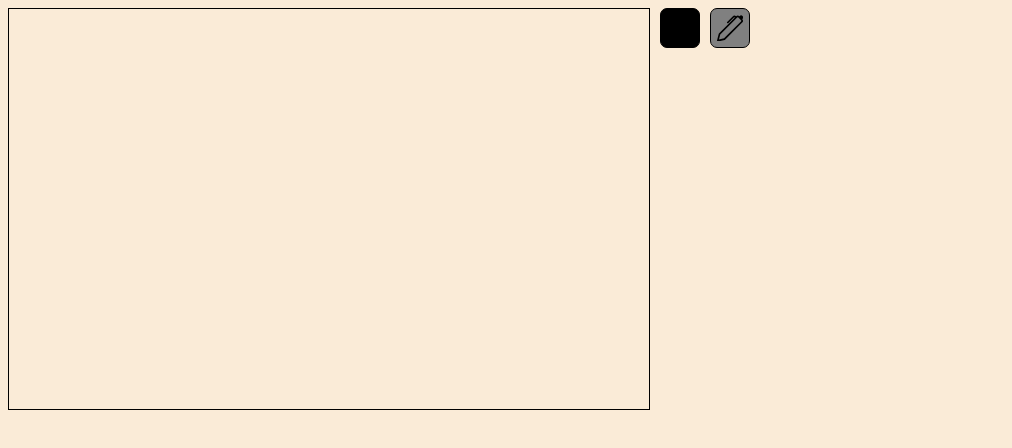
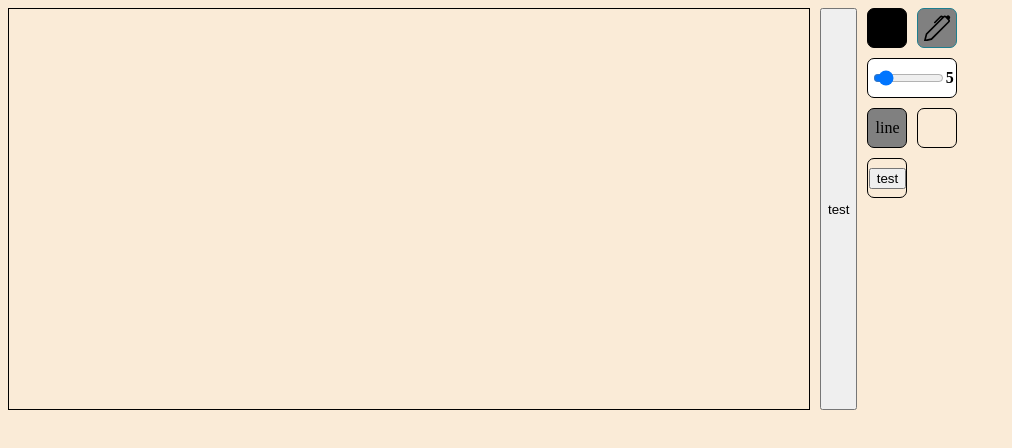
Before and after one commit to austrisD/draw-app, a React (Create React App) app: page / in a window 1280 px wide. Shown: the top 448 px of the page, without its empty margins (0-1012 px from the left). Built offline with nearby package versions, Linux system fonts and the light colour scheme.

Commit message:
refactor

```diff
--- a/src/App.js
+++ b/src/App.js
@@ -1,11 +1,30 @@
+import React, { useState } from "react";
 import { DrawField } from "./components/DrawField";
 import { Toolbar } from "./components/Toolbar";
+import { Pen } from "./global/ToolFunctions";
+
 
 function App() {
+  const [ToolbarStatus, setToolbarStatus] = useState({
+    color: "#000000",
+    lineWidth: 5,
+    tool: Pen,
+  });
+
   return (
     <div className="App">
-      <DrawField />
-      <Toolbar  />
+      <DrawField ToolbarStatus={ToolbarStatus} />
+      <Toolbar
+        setToolbarStatus={setToolbarStatus}
+        ToolbarStatus={ToolbarStatus}
+      />
+      {/* <button
+        onClick={() => {
+          console.log(ToolbarStatus);
+        }}
+      >
+        test
+      </button> */}
     </div>
   );
 }
--- a/src/components/DrawField.js
+++ b/src/components/DrawField.js
@@ -1,6 +1,6 @@
 import React, { useEffect, useRef, useState } from "react";
 
-export const DrawField = () => {
+export const DrawField = ({ ToolbarStatus }) => {
   const canvasRef = useRef(null);
   const ctxRef = useRef(null);
 
@@ -9,44 +9,51 @@ export const DrawField = () => {
 
   useEffect(() => {
     const canvas = canvasRef.current;
-    canvas.width = window.innerWidth / 2;
-    canvas.height = window.innerHeight / 2;
+    canvas.width = 800;
+    canvas.height = 400;
     // canvas.style.width = `${400}px`;
     // canvas.style.height = `${200}px`;
-
     const ctx = canvas.getContext("2d");
     // ctx.scale(2, 2);
     ctx.lineCap = "round";
-    ctx.strokeStyle = "#36393e";
-    ctx.lineWidth = 5;
+    ctx.strokeStyle = ToolbarStatus.color;
+    ctx.lineWidth = ToolbarStatus.lineWidth;
     ctxRef.current = ctx;
   }, []);
 
-  const startAction = () => {
-    setIsDrawing(true);
-    ctxRef.current.moveTo(MouseLoc.XAxis, MouseLoc.YAxis);
-    ctxRef.current.beginPath();
-  };
-  const stopAction = () => {
-    ctxRef.current.closePath();
-    setIsDrawing(false);
-  };
-  const action = () => {
-    if (!IsDrawing) return;
-    ctxRef.current.lineTo(MouseLoc.XAxis, MouseLoc.YAxis);
-    ctxRef.current.stroke();
-  };
 
   return (
+    <>
       <canvas
-      style={{ border: "1px solid #000" }}
+        style={{ border: "1px solid #000", cursor: "crosshair" }}
         ref={canvasRef}
-      onMouseDown={startAction}
-      onMouseUp={stopAction}
+        onMouseDown={() => {
+          setIsDrawing(true);
+          // startAction();
+          ToolbarStatus.tool.start(
+            ctxRef,
+            ToolbarStatus,
+            MouseLoc.XAxis,
+            MouseLoc.YAxis
+          );
+        }}
         onMouseMove={(event) => {
           setMouseLoc({ XAxis: event.clientX, YAxis: event.clientY });
-        action();
+          if (!IsDrawing) return;
+          ToolbarStatus.tool.action(ctxRef, event.clientX, event.clientY);
+        }}
+        onMouseUp={() => {
+          ToolbarStatus.tool.stop(ctxRef);
+          setIsDrawing(false);
         }}
       />
+      <button
+        onClick={() => {
+          console.log(ToolbarStatus.tool.start);
+        }}
+      >
+        test
+      </button>
+    </>
   );
 };
--- a/src/components/Toolbar.js
+++ b/src/components/Toolbar.js
@@ -1,29 +1,88 @@
-import React, { useState } from "react";
+import React from "react";
 import { GithubPicker } from "react-color";
 import { BsPen } from "react-icons/bs";
+import * as global from "../global/constants";
+import { Pen } from "../global/ToolFunctions";
 
-export const Toolbar = () => {
-    const [ColorPicker, setColorPicker] = useState("#000000");
-
-  const handleChange = (color, event) => {
-    console.log(color.hex);
-    console.log("<br>");
-    console.log(event);
-    setColorPicker(color.hex);
-  };
+export const Toolbar = ({ setToolbarStatus, ToolbarStatus }) => {
   return (
     <div className="Toolbar">
-      <div className="colorPicker" style={{ background: ColorPicker }}>
+      <div className="colorPicker" style={{ background: ToolbarStatus.color }}>
         <div className="colorPickerHover">
           <GithubPicker
-            onChange={(event) => {
-              handleChange(event);
+            onChange={(color) => {
+              setToolbarStatus({
+                color: color.hex,
+                lineWidth: ToolbarStatus.lineWidth,
+                tool: ToolbarStatus.tool,
+              });
             }}
           />
         </div>
       </div>
-      <div className="tool" >
-        <BsPen  />
+      <div
+        className="tool"
+        style={
+          ToolbarStatus.tool.Name === "pen"
+            ? global.ActiveBtn
+            : { borderColor: "#000" }
+        }
+      >
+        <BsPen
+          onClick={(color) => {
+            setToolbarStatus({
+              color: color.hex,
+              lineWidth: ToolbarStatus.lineWidth,
+              tool: Pen,
+            });
+          }}
+        />
+      </div>
+      <div className="lineWidth">
+        <input
+          type="range"
+          className="rangerBar"
+          min="1"
+          max="50"
+          value={ToolbarStatus.lineWidth}
+          onChange={(event) => {
+            setToolbarStatus({
+              color: ToolbarStatus.color,
+              lineWidth: event.target.value,
+              tool: ToolbarStatus.tool,
+            });
+          }}
+        />
+        <p>{ToolbarStatus.lineWidth}</p>
+      </div>
+
+      <div
+        className="dragLine"
+        style={
+          ToolbarStatus.tool === "dragLine"
+            ? global.ActiveBtn
+            : { borderColor: "#000" }
+        }
+        onClick={() => {
+          setToolbarStatus({
+            color: ToolbarStatus.color,
+            lineWidth: ToolbarStatus.lineWidth,
+            tool: "",
+          });
+        }}
+      >
+        <p> line</p>
+      </div>
+      <div className="background"></div>
+
+      <div>
+        <button
+          onClick={() => {
+            console.log(ToolbarStatus.tool);
+          }}
+        >
+          test
+        </button>
       </div>
     </div>
   );
--- /dev/null
+++ b/src/global/ToolFunctions.js
@@ -0,0 +1,32 @@
+// export class toolbarFunctions {
+//   constructor(ToolbarStatus, ctxRef) {
+//     this.ToolbarStatus = ToolbarStatus;
+//     this.ctxRef = ctxRef;
+//   }
+//   Pen(X ,Y) {
+//     function start(X, Y) {
+//       setIsDrawing(true);
+//       this.ctxRef.current.moveTo(X, Y);
+//       this.ctxRef.current.lineWidth = this.ToolbarStatus.lineWidth;
+//       this.ctxRef.current.strokeStyle = this.ToolbarStatus.color;
+//       this.ctxRef.current.beginPath();
+//     }
+//   }
+// }
+
+export const Pen = {
+  Name: "pen",
+  start: (ctxRef, ToolbarStatus, X, Y) => {
+    ctxRef.current.moveTo(X, Y);
+    ctxRef.current.lineWidth = ToolbarStatus.lineWidth;
+    ctxRef.current.strokeStyle = ToolbarStatus.color;
+    ctxRef.current.beginPath();
+  },
+  action: (ctxRef, X, Y) => {
+    ctxRef.current.lineTo(X, Y);
+    ctxRef.current.stroke();
+  },
+  stop: (ctxRef) => {
+    ctxRef.current.closePath();
+  },
+};
--- /dev/null
+++ b/src/global/constants.js
@@ -0,0 +1 @@
+export const ActiveBtn = { borderColor: "#1d7e8f" };
--- a/src/index.scss
+++ b/src/index.scss
@@ -10,14 +10,35 @@ body {
 .Toolbar {
   display: flex;
   flex-direction: row;
-  max-width: 90px;
+
+  flex-wrap: wrap;
+  width: 90px;
+  height: fit-content;
   gap: 10px;
   > div {
+    display: flex;
+    justify-content: center;
+    align-items: center;
     box-sizing: border-box;
     width: 40px;
     height: 40px;
     border-radius: 7px;
     border: 1px solid #000;
+    text-align: center;
+    cursor: pointer;
+  }
+  .lineWidth {
+    display: flex;
+    flex-direction: row;
+    align-items: center;
+    width: 90px;
+    background-color: #fff;
+    .rangerBar {
+      width: 80%;
+    }
+    p {
+      font-weight: bold;
+    }
   }
 }
 
@@ -34,12 +55,10 @@ body {
   }
 }
 
-.tool {
-  display: flex;
-  justify-content: center;
-  align-items: center;
+.tool,
+.dragLine {
   background-color: gray;
-  svg{
+  svg {
     height: 70%;
     width: 70%;
   }
```
Lines whose indentation alone changed are shown as unchanged.
